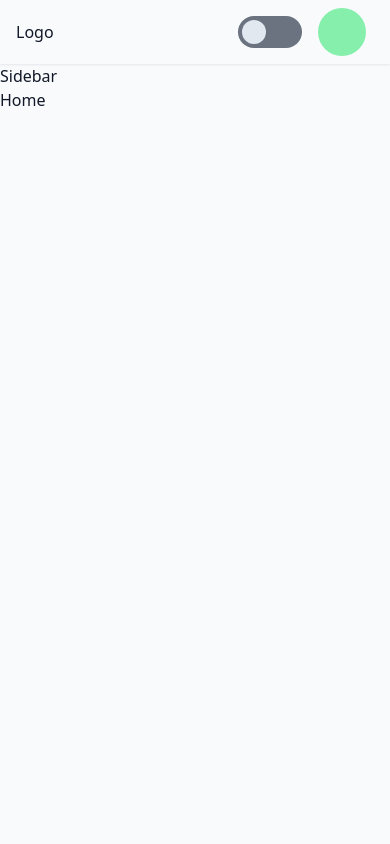
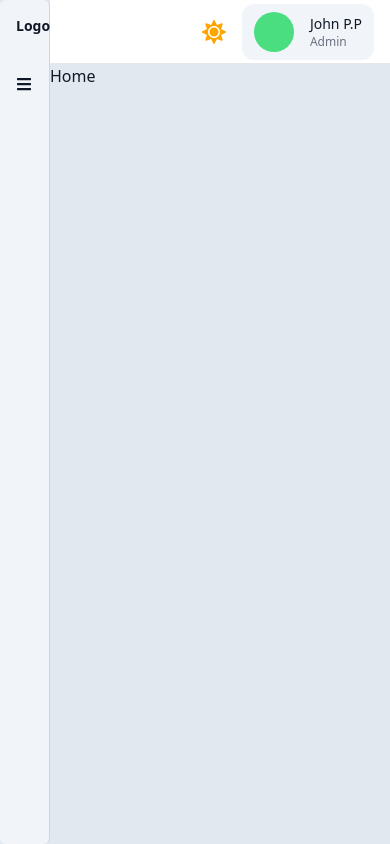
Before and after one commit to suhailmsd/manageflow-dashboard, a React (Vite) app: page /app/dashboard in a window 390 px wide. Built offline with nearby package versions, Linux system fonts and the light colour scheme.

Commit message:
Setup Header and Sidebar responsive navigation as default layout on all pages

```diff
--- a/package.json
+++ b/package.json
@@ -12,6 +12,7 @@
   "dependencies": {
     "react": "^19.2.6",
     "react-dom": "^19.2.6",
+    "react-icons": "^5.6.0",
     "react-router-dom": "^7.15.1"
   },
   "devDependencies": {
--- a/src/Components/Header/Header.jsx
+++ b/src/Components/Header/Header.jsx
@@ -1,16 +1,21 @@
-import { useEffect, useState } from "react";
 import ThemeToggle from "./ThemeToggle";
 
 export default function Header() {
+  return (
+    <header className="[grid-area:header] h-16 flex items-center justify-end px-4 bg-white dark:bg-gray-800 border-b border-gray-200 dark:border-gray-700">
+      <div className="flex items-center gap-4">
 
+        <ThemeToggle />
 
-  return (
-    <header className="flex justify-between h-16 shadow-sm shadow-gray-200 items-center p-4 bg-slate-50 dark:bg-gray-900 text-gray-900 dark:text-white">
-      <div>Logo</div>
+        <div className="flex items-center gap-4 px-3 py-2 rounded-xl bg-slate-100 dark:bg-gray-700">
+            <div className="h-10 w-10 rounded-full bg-green-400"></div>
 
-      <div className="flex items-center">
-        <ThemeToggle />
-        <button className="h-12 w-12 bg-green-300 rounded-full mx-2"></button>
+          <div className="">
+            <p className="font-medium text-sm">John P.P</p>
+            <p className="text-xs text-gray-500 dark:text-gray-300">Admin</p>
+          </div>
+        </div>
+
       </div>
     </header>
   );
--- a/src/Components/Header/ThemeToggle.jsx
+++ b/src/Components/Header/ThemeToggle.jsx
@@ -1,18 +1,19 @@
 import { useContext, useEffect, useRef, useState } from "react"
 import { ThemeContext } from "../../Contexts/ThemeContext"
+import { FaMoon, FaSun } from "react-icons/fa";
 
 
 export default function ThemeToggle() {
 
     const {theme,setTheme} = useContext(ThemeContext);
 
-    function themeChangeSet(buttonEvent){
+    function themeChangeSet(){
 
-      let newTheme = !theme
+      let newTheme = !theme  // change theme value to opposite in each click
       setTheme(newTheme)
 
 
-      if(newTheme){
+      if(newTheme){  //if theme value true, updates LS to dark
         localStorage.setItem('theme',"dark")
       }else{
         localStorage.setItem('theme',"light")
@@ -21,9 +22,9 @@ export default function ThemeToggle() {
 
     let savedItem = localStorage.getItem('theme');
 
-    useEffect(()=>{
+    useEffect(()=>{   // useEffect renders when component calls, not when click
       if(savedItem === "dark"){
-        setTheme(true)
+        setTheme(true)  // theme value changes at first render so all button styles get applied
       }else{
         setTheme(false);
       }
@@ -34,8 +35,10 @@ export default function ThemeToggle() {
 
   return (
     <>
-        <button onClick={themeChangeSet} className={`mr-2 h-8 w-16 bg-gray-500 rounded-full p-1 ${theme ? 'bg-green-600' : 'bg-gray-500'}`}>
-            <div className={`h-6 w-6 bg-slate-200 rounded-full ${theme ? 'translate-x-8' : 'translate-x-0'}`}></div>            </button>
+        {/* <button onClick={themeChangeSet} className={`mr-2 h-8 w-16 bg-gray-500 rounded-full p-1 ${theme ? 'bg-blue-600' : 'bg-gray-500'}`}>
+            <div className={`h-6 w-6 bg-slate-200 rounded-full transition duration-200 ${theme ? 'translate-x-8' : 'translate-x-0'}`}></div></button>       */}
+
+            <button onClick={themeChangeSet} className="text-2xl">{theme ? <FaMoon color="white" /> : <FaSun color="orange" />}</button>
     </>
   )
 }
--- a/src/Pages/Home.jsx
+++ b/src/Components/Home/Home.jsx
@@ -2,8 +2,8 @@ import React from 'react'
 
 export default function Home() {
   return (
-    <div>
-      Home
-    </div>
+    <main className='[grid-area:main]'>
+        Home
+    </main>
   )
 }
--- /dev/null
+++ b/src/Components/Sidebar/NavButton.jsx
@@ -0,0 +1,9 @@
+
+export default function NavButton({buttonIcon, buttonName}) {
+  return (
+        <button className="flex items-center gap-3 m-2 bg-blue-500 hover:bg-blue-600 text-gray-900 font-semibold dark:bg-blue-600 dark:text-slate-100 dark:hover:text-white dark:hover:bg-blue-700  w-full p-2 rounded-md group transition duration-100">
+            <div className="group-hover:translate-x-1 transition duration-300">{buttonIcon}</div>
+            <span className="">{buttonName}</span>
+        </button>
+  )
+}
--- a/src/Components/Sidebar/SideBar.jsx
+++ b/src/Components/Sidebar/SideBar.jsx
@@ -1,8 +1,23 @@
+import {FaThLarge,FaUsers,FaChartBar, FaBars} from "react-icons/fa";
+import NavButton from "./NavButton";
+import { useState } from "react";
 
-export default function SideBar() {
+export default function SideBar({getSideBarOpen, setGetSideBarOpen}) {
+
+
+  function handleMenuBar(){
+    setGetSideBarOpen(prev => !prev)
+  }
+
   return (
-    <div>
-      Sidebar
-    </div>
+    <aside className='[grid-area:sidebar] bg-slate-100 text-gray-900  dark:bg-gray-900 dark:text-white rounded-md border-r border-gray-300 dark:border-gray-700 p-4'>
+      <div className="mb-10 text-2xl font-bold max-[500px]:text-sm">Logo</div>
+      <button onClick={handleMenuBar} className="hidden max-[500px]:block"><FaBars /></button>
+      <div className={`space-y-2 ${getSideBarOpen ? 'max-[500px]:block' : 'max-[500px]:hidden'} `}>
+        <NavButton buttonIcon={<FaThLarge/>} buttonName={'Dashboard'} />
+        <NavButton buttonIcon={<FaUsers />} buttonName={'Users'} />
+        <NavButton buttonIcon={<FaChartBar />} buttonName={'Analytics'} />
+      </div>
+    </aside>
   )
 }
--- a/src/Pages/Layout.jsx
+++ b/src/Pages/Layout.jsx
@@ -7,6 +7,8 @@ import { ThemeContext } from '../Contexts/ThemeContext'
 export default function Layout() {
 
   const {theme} = useContext(ThemeContext)
+
+  const [getSideBarOpen, setGetSideBarOpen] = useState(false);
 
   useEffect(()=>{
     if(theme){
@@ -18,9 +20,9 @@ export default function Layout() {
 
 
   return (
-    <div className='min-h-screen bg-slate-50 dark:bg-gray-900 text-gray-900 dark:text-white'>
+    <div className={`min-h-screen bg-slate-200 dark:bg-gray-800 text-gray-900 dark:text-white grid [grid-template-areas:'sidebar_header''sidebar_main'] grid-rows-[64px_1fr] grid-cols-[300px_1fr] ${getSideBarOpen ? 'max-[500px]:grid-cols-[250px_1fr]' : 'max-[500px]:grid-cols-[50px_1fr]'} transition-all duration-300`}>
         <Header />
-        <SideBar />
+        <SideBar getSideBarOpen={getSideBarOpen} setGetSideBarOpen={setGetSideBarOpen}/>
         <Outlet />
     </div>
   )
--- a/src/lib/Router.jsx
+++ b/src/lib/Router.jsx
@@ -1,6 +1,6 @@
 import React, { useState } from 'react'
 import { createBrowserRouter, useNavigate } from 'react-router-dom'
-import Home from '../Pages/Home'
+import Home from '../Components/Home/Home'
 import Users from '../Pages/Users'
 import Login from '../Pages/Login'
 import NoutFound from '../Pages/NoutFound'
```
Also changed, not shown: 1 other file (tests, documents, lock files or other folders).
